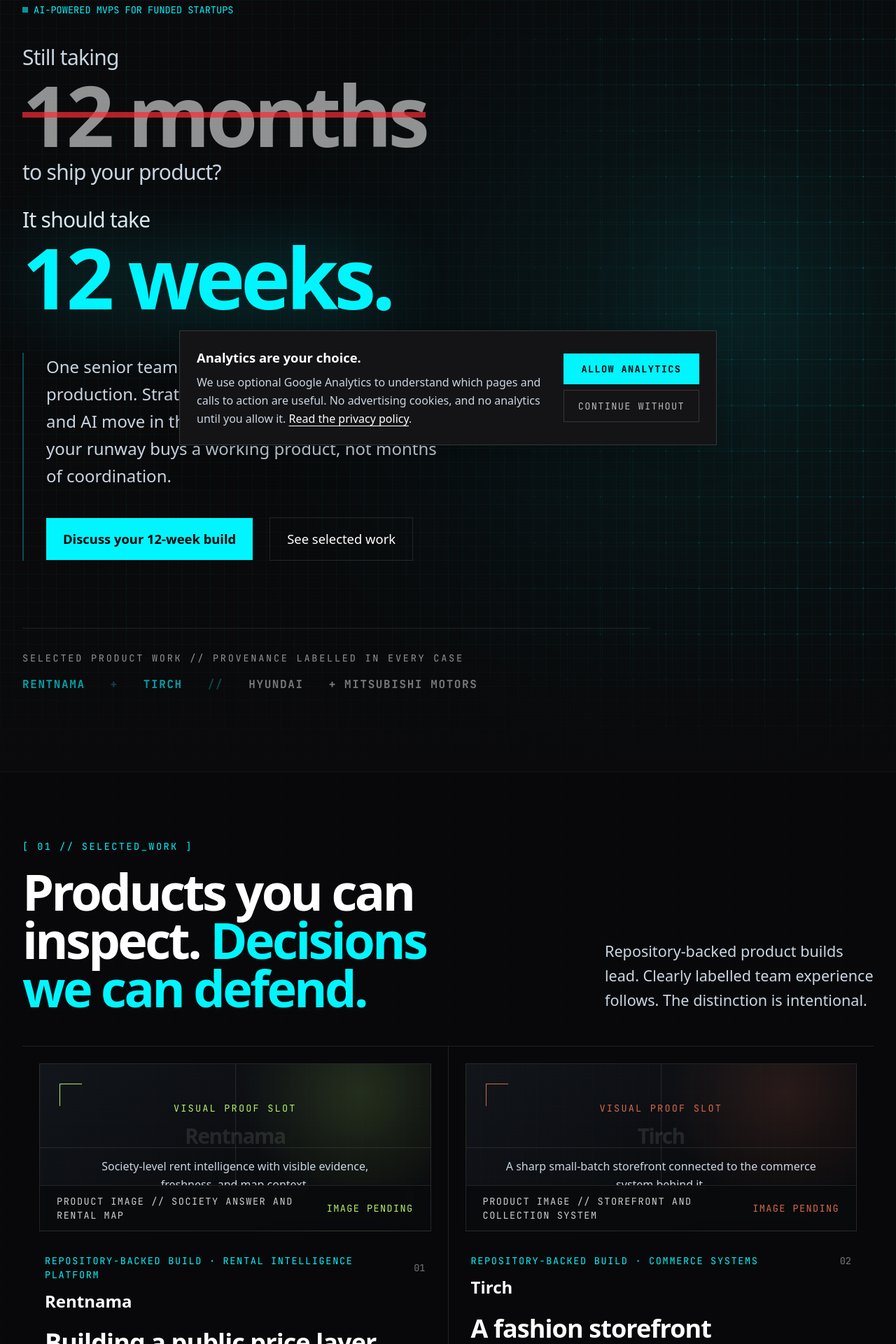
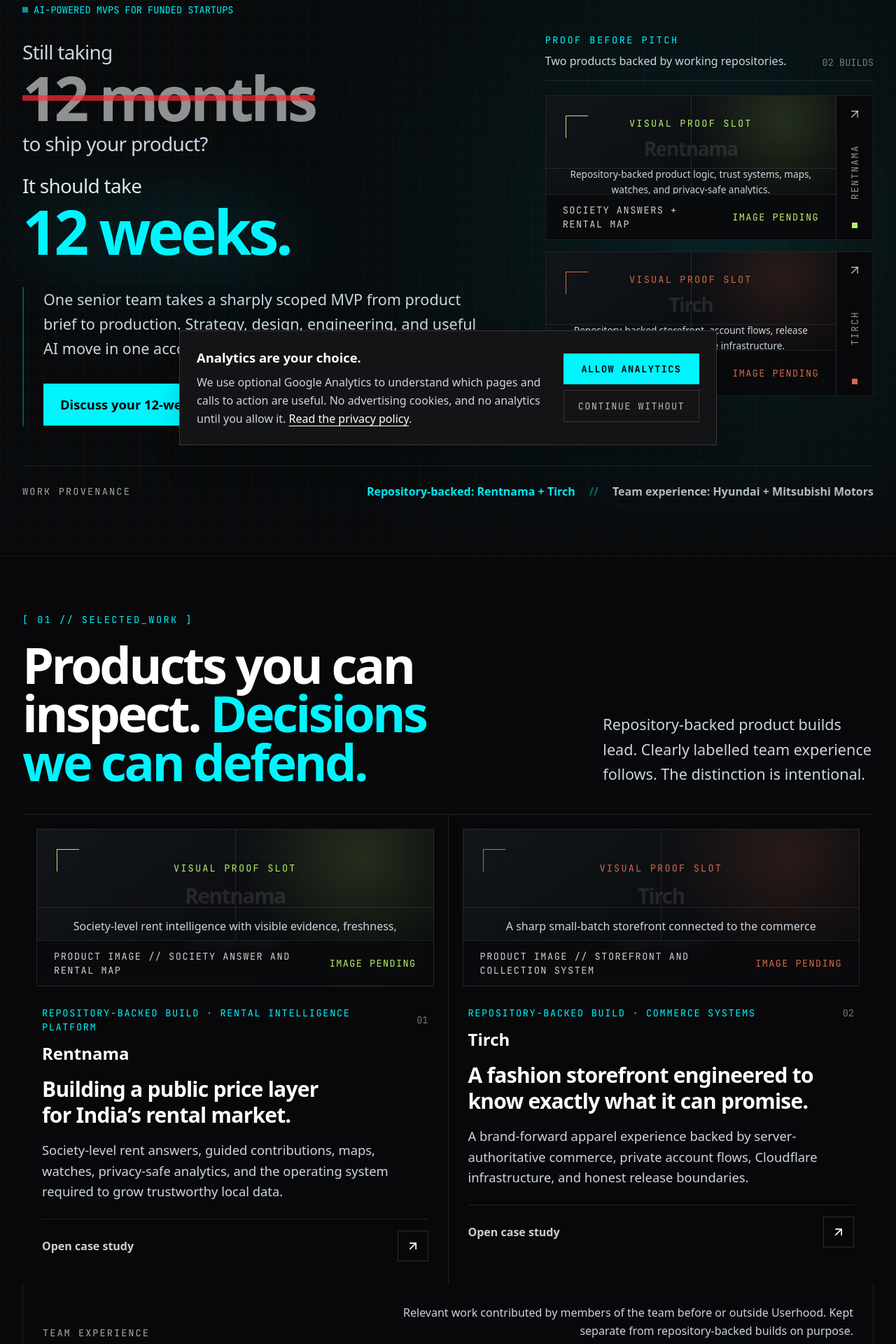
Before and after one commit to aakarshraaj/userhood, a React (Vite) app: page / in a window 1280 px wide. Shown: the part 140-2060 px from the top of the page at 70% size. Built offline with nearby package versions, Linux system fonts and the light colour scheme; a web font is replaced by a local one.

Commit message:
tighten homepage around proof and flagship offer

```diff
--- a/src/components/Hero.tsx
+++ b/src/components/Hero.tsx
@@ -1,129 +1,161 @@
 import { motion } from "motion/react";
+import { ArrowUpRight } from "lucide-react";
+import { Link } from "react-router-dom";
 import { trackAnalyticsEvent } from "../utils/analytics";
-import KineticMesh from "./KineticMesh";
-
+import ProjectMedia, { type ProjectMediaSpec } from "./ProjectMedia";
 
 interface HeroProps {
   onContactClick: () => void;
 }
 
+const proofProjects: Array<{
+  name: string;
+  category: string;
+  link: string;
+  accent: string;
+  media: ProjectMediaSpec;
+}> = [
+  {
+    name: "Rentnama",
+    category: "Rental intelligence platform",
+    link: "/case-study/rentnama",
+    accent: "#b5ef67",
+    media: {
+      label: "Society answers + rental map",
+      description: "Repository-backed product logic, trust systems, maps, watches, and privacy-safe analytics.",
+    },
+  },
+  {
+    name: "Tirch",
+    category: "Commerce systems",
+    link: "/case-study/tirch",
+    accent: "#d2694a",
+    media: {
+      label: "Storefront + commerce system",
+      description: "Repository-backed storefront, account flows, release boundaries, and Cloudflare infrastructure.",
+    },
+  },
+];
+
 export default function Hero({ onContactClick }: HeroProps) {
   return (
-    <section className="relative min-h-[100dvh] flex items-center overflow-hidden tech-grid px-5 md:px-8 pt-28 pb-20 md:pt-36 md:pb-28">
-
-      {/* Interactive Kinetic Mesh Overlay (Right Edge, Fades Leftwards, Hidden on Mobile) */}
-      <div className="absolute top-0 right-0 w-[55%] h-full z-0 hidden lg:block pointer-events-auto">
-        <KineticMesh />
-      </div>
-
-      {/* Ambient glow — mobile */}
+    <section className="tech-grid relative overflow-hidden px-5 pb-14 pt-28 md:px-8 md:pb-16 md:pt-32 lg:pb-20 lg:pt-36">
       <div className="absolute top-1/3 right-0 w-2/3 h-2/3 bg-primary/10 blur-[100px] rounded-full z-0 md:hidden pointer-events-none" />
-
-      {/* Ambient glow — desktop */}
       <div className="absolute top-0 right-0 w-[60%] h-full z-0 hidden md:block pointer-events-none">
         <div className="absolute top-1/2 right-[-10%] -translate-y-1/2 w-[700px] h-[700px] bg-primary/8 blur-[180px] rounded-full mix-blend-screen" />
         <div className="absolute top-1/3 right-[10%] w-[300px] h-[300px] bg-primary/5 blur-[80px] rounded-full" />
       </div>
-
-      {/* Scanline */}
       <div className="scanline absolute inset-0 opacity-20 pointer-events-none z-0 hidden md:block" />
 
       <div className="max-w-[1440px] mx-auto w-full relative z-10">
-        <div className="max-w-4xl">
-
-          {/* Badge */}
-          <div className="font-mono text-xs text-primary mb-6 md:mb-10 flex items-center gap-2 flex-wrap">
-            <span className="w-2 h-2 bg-primary animate-pulse shrink-0" />
+        <div className="grid items-center gap-12 lg:grid-cols-12 lg:gap-10 xl:gap-16">
+          <div className="lg:col-span-7">
+            <div className="mb-6 flex flex-wrap items-center gap-2 font-mono text-xs text-primary md:mb-8">
+              <span className="h-2 w-2 shrink-0 animate-pulse bg-primary" />
               <span>AI-POWERED MVPS FOR FUNDED STARTUPS</span>
             </div>
 
-          {/* The Indictment Headline */}
-          <h1 className="mb-8 md:mb-12 space-y-1">
-
-            {/* Line 1: soft accusation */}
-            <span className="block text-slate-300 text-xl sm:text-2xl md:text-3xl font-normal tracking-tight">
+            <h1 className="mb-8 space-y-1 md:mb-9">
+              <span className="block text-lg font-normal tracking-tight text-slate-300 sm:text-xl md:text-2xl">
                 Still taking
               </span>
-
-            {/* Line 2: the number — struck through */}
               <span className="flex items-center gap-4 md:gap-6">
-              <span className="relative text-[min(22vw,120px)] sm:text-7xl md:text-8xl lg:text-[120px] font-black leading-none tracking-tighter text-white/55 select-none">
+                <span className="relative select-none text-[min(21vw,104px)] font-black leading-none tracking-tighter text-white/55 sm:text-7xl md:text-8xl lg:text-[clamp(76px,6.8vw,104px)]">
                   12 months
-                {/* The strikethrough — draws across */}
                   <motion.span
                     initial={{ scaleX: 0 }}
                     animate={{ scaleX: 1 }}
                     transition={{ duration: 0.32, delay: 0.12, ease: "easeOut" }}
-                  className="absolute left-0 right-0 top-1/2 -translate-y-1/2 h-[6px] md:h-[8px] bg-red-500/70 origin-left block"
+                    className="absolute left-0 right-0 top-1/2 block h-[6px] origin-left -translate-y-1/2 bg-red-500/70 md:h-[8px]"
                   />
                 </span>
               </span>
-
-            {/* Line 3: the bridge */}
-            <span className="block text-slate-300 text-xl sm:text-2xl md:text-3xl font-normal tracking-tight">
+              <span className="block text-lg font-normal tracking-tight text-slate-300 sm:text-xl md:text-2xl">
                 to ship your product?
               </span>
-
-            {/* Spacer */}
-            <div className="h-4 md:h-6" />
-
-            {/* Line 4: the answer — glows in */}
-            <span>
-              <span className="block text-slate-200 text-xl sm:text-2xl md:text-3xl font-normal tracking-tight mb-1">
+              <span className="block h-3 md:h-4" aria-hidden="true" />
+              <span className="block text-lg font-normal tracking-tight text-slate-200 sm:text-xl md:text-2xl">
                 It should take
               </span>
-              <span
-                className="block text-[min(22vw,120px)] sm:text-7xl md:text-8xl lg:text-[120px] font-black leading-none tracking-tighter text-primary drop-shadow-[0_0_60px_rgba(0,245,255,0.35)]"
-              >
+              <span className="block text-[min(21vw,104px)] font-black leading-none tracking-tighter text-primary drop-shadow-[0_0_60px_rgba(0,245,255,0.35)] sm:text-7xl md:text-8xl lg:text-[clamp(76px,6.8vw,104px)]">
                 12 weeks.
-              </span>
               </span>
             </h1>
 
-          {/* Tagline + CTAs */}
-          <div className="border-l-2 border-primary/30 pl-5 md:pl-8 max-w-2xl">
-            <p className="text-base sm:text-lg md:text-xl text-slate-300 font-normal leading-relaxed mb-8 md:mb-10">
-              One senior team takes your MVP from product brief to production. Strategy, product design, engineering, and AI move in the same twelve-week build — so your runway buys a working product, not months of coordination.
+            <div className="max-w-2xl border-l-2 border-primary/30 pl-5 md:pl-7">
+              <p className="mb-7 text-base font-normal leading-relaxed text-slate-300 sm:text-lg md:mb-8">
+                One senior team takes a sharply scoped MVP from product brief to production. Strategy, design, engineering, and useful AI move in one accountable build.
               </p>
 
-            <div className="flex flex-col sm:flex-row items-stretch sm:items-center gap-3 sm:gap-6 text-base">
+              <div className="flex flex-col items-stretch gap-3 text-base sm:flex-row sm:items-center sm:gap-5">
                 <button
                   onClick={onContactClick}
-                className="bg-primary text-black px-6 py-4 min-h-[48px] font-bold transition-transform flex items-center justify-center gap-2 w-full sm:w-auto"
+                  className="flex min-h-[48px] w-full items-center justify-center gap-2 bg-primary px-6 py-4 font-bold text-black transition-colors hover:bg-white sm:w-auto"
                 >
                   Discuss your 12-week build
                 </button>
                 <a
                   href="#case-studies"
                   onClick={() => trackAnalyticsEvent("selected_work_click", { source: "hero" })}
-                className="text-white border border-white/10 px-6 py-4 min-h-[48px] transition-all flex items-center justify-center hover:border-white/30 w-full sm:w-auto"
+                  className="flex min-h-[48px] w-full items-center justify-center border border-white/10 px-6 py-4 text-white transition-colors hover:border-white/30 sm:w-auto"
                 >
                   See selected work
                 </a>
               </div>
             </div>
+          </div>
 
-          {/* Transparent work provenance */}
-          <div className="mt-16 md:mt-24 pt-8 border-t border-white/10 max-w-4xl">
-            <p className="font-mono text-xs text-white/65 uppercase tracking-[0.2em] mb-4">
-              SELECTED PRODUCT WORK // PROVENANCE LABELLED IN EVERY CASE
+          <aside className="hidden lg:col-span-5 lg:block" aria-label="Repository-backed product work">
+            <div className="mb-5 flex items-end justify-between border-b border-white/10 pb-4">
+              <div>
+                <div className="font-mono text-xs uppercase tracking-[0.18em] text-primary">Proof before pitch</div>
+                <p className="mt-2 text-sm text-slate-300">Two products backed by working repositories.</p>
+              </div>
+              <span className="font-mono text-xs text-white/45">02 BUILDS</span>
+            </div>
+
+            <div className="grid gap-4">
+              {proofProjects.map((project) => (
+                <Link
+                  key={project.name}
+                  to={project.link}
+                  aria-label={`Open the ${project.name} case study: ${project.category}`}
+                  onClick={() => trackAnalyticsEvent("case_study_open", { source: "hero_proof", organisation: project.name })}
+                  className="group grid grid-cols-[minmax(0,1fr)_52px] border border-white/10 bg-[#08080a] transition-colors hover:border-white/25"
+                >
+                  <ProjectMedia
+                    project={project.name}
+                    media={project.media}
+                    accent={project.accent}
+                    size="mini"
+                    className="border-0 border-r border-white/10"
+                  />
+                  <div className="flex flex-col items-center justify-between py-4">
+                    <ArrowUpRight className="h-5 w-5 text-white/60 transition-colors group-hover:text-primary" />
+                    <span className="-rotate-90 whitespace-nowrap font-mono text-xs uppercase tracking-[0.12em] text-white/55">
+                      {project.name}
+                    </span>
+                    <span className="h-2 w-2" style={{ backgroundColor: project.accent }} />
+                  </div>
+                </Link>
+              ))}
+            </div>
+          </aside>
+        </div>
+
+        <div className="mt-12 grid gap-4 border-t border-white/10 pt-6 md:mt-14 md:grid-cols-[auto_1fr] md:items-center md:gap-8">
+          <p className="font-mono text-xs uppercase tracking-[0.16em] text-white/65">
+            Work provenance
           </p>
-            <div className="flex flex-wrap items-center gap-x-6 gap-y-3 font-mono text-xs font-black tracking-widest text-white/70 md:gap-x-9 md:text-sm">
-              <span className="text-primary">RENTNAMA</span>
-              <span className="text-primary/40">+</span>
-              <span className="text-primary">TIRCH</span>
-              <span className="text-primary/40">//</span>
-              <span>HYUNDAI</span>
-              <span>+ MITSUBISHI MOTORS</span>
+          <div className="flex flex-wrap items-center gap-x-5 gap-y-2 text-xs font-bold text-white/75 sm:text-sm md:justify-end">
+            <span className="text-primary">Repository-backed: Rentnama + Tirch</span>
+            <span className="hidden text-primary/40 sm:inline">//</span>
+            <span>Team experience: Hyundai + Mitsubishi Motors</span>
+          </div>
         </div>
       </div>
 
-        </div>
-      </div>
-
-      {/* Bottom fade */}
-      <div className="absolute bottom-0 left-0 w-full h-32 md:h-48 bg-gradient-to-t from-background-dark to-transparent pointer-events-none z-10" />
+      <div className="pointer-events-none absolute bottom-0 left-0 z-10 h-24 w-full bg-gradient-to-t from-background-dark to-transparent" />
     </section>
-
   );
 }
--- a/src/components/ProjectMedia.tsx
+++ b/src/components/ProjectMedia.tsx
@@ -12,6 +12,7 @@
   media: ProjectMediaSpec;
   accent?: string;
   compact?: boolean;
+  size?: "default" | "compact" | "mini";
   className?: string;
 }
 
@@ -20,8 +21,10 @@
   media,
   accent = "#00f5ff",
   compact = false,
+  size,
   className = "",
 }: ProjectMediaProps) {
+  const resolvedSize = size ?? (compact ? "compact" : "default");
   const style = {
     "--project-accent": accent,
     background: `radial-gradient(circle at 82% 18%, ${accent}26 0, transparent 34%), linear-gradient(145deg, #12151a 0%, #090a0d 72%)`,
@@ -29,7 +32,13 @@
 
   return (
     <figure
-      className={`relative isolate overflow-hidden border border-white/10 bg-[#0b0c0f] ${compact ? "min-h-[240px]" : "min-h-[320px] md:min-h-[520px]"} ${className}`}
+      className={`relative isolate overflow-hidden border border-white/10 bg-[#0b0c0f] ${
+        resolvedSize === "mini"
+          ? "min-h-[205px]"
+          : resolvedSize === "compact"
+            ? "min-h-[215px] md:min-h-[225px]"
+            : "min-h-[320px] md:min-h-[520px]"
+      } ${className}`}
       style={style}
     >
       {media.src ? (
@@ -51,15 +60,15 @@
           <div className="absolute left-5 top-5 h-8 w-8 border-l border-t border-[var(--project-accent)] md:left-7 md:top-7" />
           <div className="absolute bottom-5 right-5 h-8 w-8 border-b border-r border-[var(--project-accent)] md:bottom-7 md:right-7" />
 
-          <div className="absolute inset-0 flex items-center justify-center p-7 text-center md:p-12">
+          <div className={`absolute inset-0 flex items-center justify-center text-center ${resolvedSize === "mini" ? "px-6 pb-14 pt-6" : "p-7 md:p-12"}`}>
             <div className="max-w-2xl">
               <div className="font-mono text-xs uppercase tracking-[0.16em] text-[var(--project-accent)]">
                 Visual proof slot
               </div>
-              <div className={`${compact ? "mt-3 text-3xl" : "mt-5 text-5xl md:text-7xl"} font-black tracking-tighter text-white/10`}>
+              <div className={`${resolvedSize === "default" ? "mt-5 text-5xl md:text-7xl" : resolvedSize === "mini" ? "mt-2 text-2xl" : "mt-3 text-3xl"} font-black tracking-tighter text-white/10`}>
                 {project}
               </div>
-              <p className={`${compact ? "mt-3 text-sm" : "mt-5 text-base md:text-lg"} mx-auto max-w-xl leading-relaxed text-slate-300`}>
+              <p className={`${resolvedSize === "default" ? "mt-5 text-base md:text-lg" : resolvedSize === "mini" ? "mt-2 text-xs" : "mt-3 text-sm"} mx-auto max-w-xl leading-relaxed text-slate-300`}>
                 {media.description}
               </p>
             </div>
--- a/src/components/SelectedWork.tsx
+++ b/src/components/SelectedWork.tsx
@@ -78,13 +78,16 @@
   },
 ];
 
+const repositoryBackedWork = selectedWork.filter((item) => item.relationship === "Repository-backed build");
+const teamExperience = selectedWork.filter((item) => item.relationship === "Team experience");
+
 export default function SelectedWork() {
   return (
-    <section id="case-studies" className="relative border-y border-white/5 bg-[#08080a] px-5 py-16 md:px-8 md:py-24">
+    <section id="case-studies" className="relative border-y border-white/5 bg-[#08080a] px-5 py-14 md:px-8 md:py-20">
       <div className="tech-grid pointer-events-none absolute inset-0 opacity-20" />
 
       <div className="relative z-10 mx-auto max-w-[1440px]">
-        <div className="grid gap-8 border-b border-white/10 pb-10 md:grid-cols-12 md:items-end md:pb-12">
+        <div className="grid gap-7 border-b border-white/10 pb-8 md:grid-cols-12 md:items-end md:pb-10">
           <div className="md:col-span-8">
             <div className="mb-5 font-mono text-xs uppercase tracking-[0.18em] text-primary">[ 01 // SELECTED_WORK ]</div>
             <h2 className="max-w-4xl text-4xl font-black leading-[0.96] tracking-tighter text-white sm:text-5xl md:text-7xl">
@@ -98,17 +101,17 @@
         </div>
 
         <div className="grid gap-px bg-white/10 lg:grid-cols-2">
-          {selectedWork.map((item) => (
+          {repositoryBackedWork.map((item) => (
             <Link
               key={item.organisation}
               to={item.link}
               onClick={() => trackAnalyticsEvent("case_study_open", { source: "homepage_selected_work", organisation: item.organisation })}
               aria-label={`Read the ${item.organisation} ${item.relationship.toLowerCase()} case study`}
-              className="group flex min-w-0 flex-col bg-[#08080a] p-4 transition-colors hover:bg-white/[0.025] md:p-6"
+              className="group flex min-w-0 flex-col bg-[#08080a] p-4 transition-colors hover:bg-white/[0.025] md:p-5"
             >
               <ProjectMedia project={item.organisation} media={item.media} accent={item.accent} compact />
 
-              <div className="flex flex-1 flex-col px-1 pb-3 pt-7 md:px-2 md:pb-4 md:pt-8">
+              <div className="flex flex-1 flex-col px-1 pb-2 pt-6 md:px-2 md:pb-3 md:pt-7">
                 <div className="flex items-center justify-between gap-4">
                   <div className="font-mono text-xs uppercase tracking-[0.12em] text-[var(--color-primary)]">
                     {item.relationship} · {item.category}
@@ -117,12 +120,12 @@
                 </div>
 
                 <div className="mt-3 text-xl font-bold text-white">{item.organisation}</div>
-                <h3 className="mt-5 max-w-2xl text-2xl font-bold leading-tight tracking-tight text-white transition-colors group-hover:text-primary md:text-4xl">
+                <h3 className="mt-4 max-w-2xl text-2xl font-bold leading-tight tracking-tight text-white transition-colors group-hover:text-primary md:text-3xl">
                   {item.title}
                 </h3>
                 <p className="mt-4 max-w-2xl text-base font-normal leading-relaxed text-slate-300">{item.description}</p>
 
-                <div className="mt-8 flex items-center justify-between border-t border-white/10 pt-5 text-sm font-bold text-white/80">
+                <div className="mt-6 flex items-center justify-between border-t border-white/10 pt-4 text-sm font-bold text-white/80">
                   <span>Open case study</span>
                   <span className="flex h-11 w-11 items-center justify-center border border-white/15 text-white transition-all group-hover:border-primary group-hover:bg-primary group-hover:text-black">
                     <ArrowUpRight className="h-5 w-5 transition-transform group-hover:translate-x-0.5 group-hover:-translate-y-0.5" />
@@ -133,7 +136,43 @@
           ))}
         </div>
 
-        <p className="mt-7 max-w-4xl font-mono text-xs uppercase leading-relaxed tracking-[0.1em] text-white/75">
+        <div className="border-x border-b border-white/10 bg-[#08080a] p-5 md:p-7">
+          <div className="grid gap-6 border-b border-white/10 pb-5 md:grid-cols-[0.75fr_1.25fr] md:items-end">
+            <div className="font-mono text-xs uppercase tracking-[0.15em] text-white/65">
+              Team experience
+            </div>
+            <p className="max-w-2xl text-sm leading-relaxed text-slate-300 md:justify-self-end md:text-right">
+              Relevant work contributed by members of the team before or outside Userhood. Kept separate from repository-backed builds on purpose.
+            </p>
+          </div>
+
+          <div className="grid gap-px bg-white/10 md:grid-cols-2">
+            {teamExperience.map((item) => (
+              <Link
+                key={item.organisation}
+                to={item.link}
+                onClick={() => trackAnalyticsEvent("case_study_open", { source: "homepage_team_experience", organisation: item.organisation })}
+                aria-label={`Read the ${item.organisation} team experience case study`}
+                className="group flex flex-col bg-[#08080a] py-6 transition-colors hover:bg-white/[0.025] md:px-6"
+              >
+                <div className="flex items-center justify-between gap-4 font-mono text-xs uppercase tracking-[0.11em] text-white/60">
+                  <span>{item.category}</span>
+                  <span>{item.index}</span>
+                </div>
+                <div className="mt-4 text-lg font-bold text-white">{item.organisation}</div>
+                <h3 className="mt-3 max-w-xl text-xl font-bold leading-tight tracking-tight text-white transition-colors group-hover:text-primary md:text-2xl">
+                  {item.title}
+                </h3>
+                <p className="mt-3 max-w-xl text-sm leading-relaxed text-slate-300">{item.description}</p>
+                <div className="mt-5 flex items-center gap-2 text-sm font-bold text-white/75 transition-colors group-hover:text-primary">
+                  Read experience note <ArrowUpRight className="h-4 w-4" />
+                </div>
+              </Link>
+            ))}
+          </div>
+        </div>
+
+        <p className="mt-6 max-w-4xl font-mono text-xs uppercase leading-relaxed tracking-[0.1em] text-white/75">
           Evidence standard // Repository-backed builds are described from working code and product documentation. Team-experience work is labelled. No outcome number appears without an attributable source.
         </p>
       </div>
```
Also changed, not shown: src/components/EngagementModels.tsx (+36 -42 lines), src/components/FinalCTA.tsx (+4 -4 lines), src/components/FounderOrigin.tsx (+4 -4 lines), src/components/TwelveWeekBuild.tsx (+4 -4 lines), 1 other file (tests, documents, lock files or other folders). Lines whose indentation alone changed are shown as unchanged.
